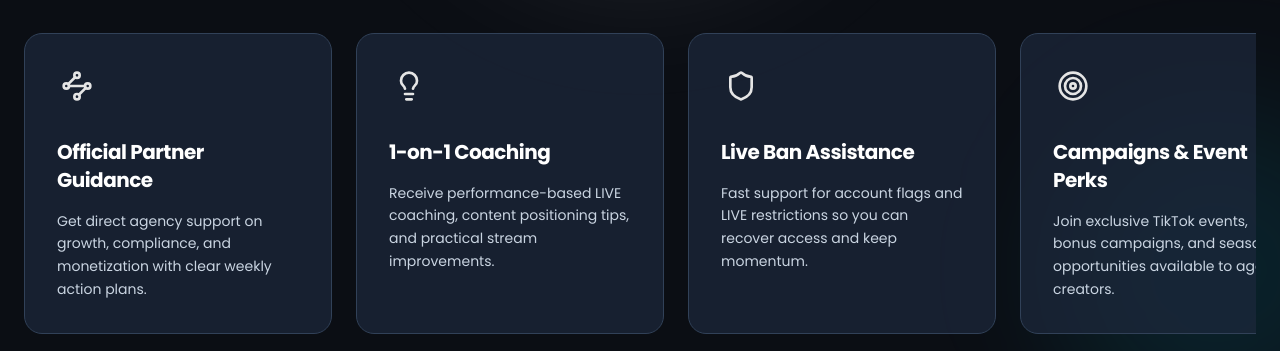
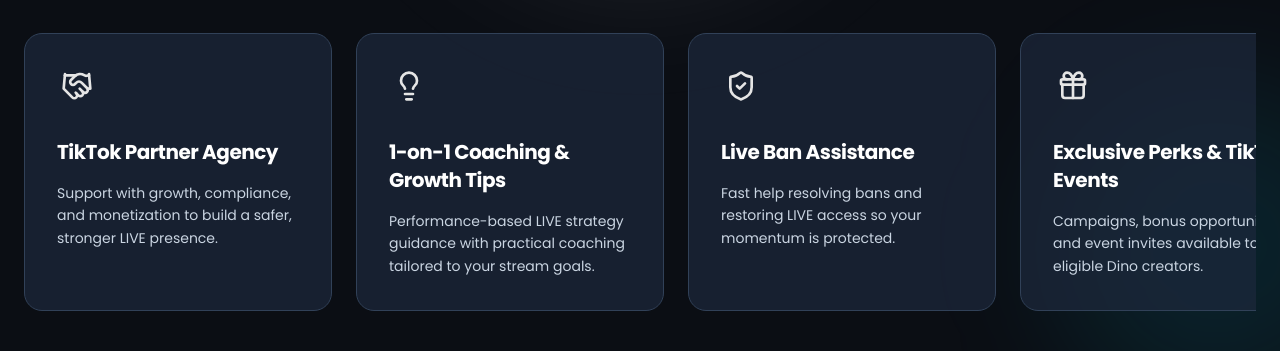
Before and after one commit to luongvietan/dino, a Next.js app: page / in a window 1280 px wide. Shown: the part 2720-3071 px from the top of the page. Built offline with nearby package versions, Linux system fonts and the light colour scheme.

Commit message:
Refactor FeatureFlow component and update API import. Changed icons and titles for clarity in the FeatureFlow section, enhancing the descriptions for better user understanding. Updated the import statement in route.ts for compatibility with the latest Next.js structure.

```diff
--- a/app/api/apply/route.ts
+++ b/app/api/apply/route.ts
@@ -1,4 +1,4 @@
-import { NextResponse } from "next/dist/server/web/spec-extension/response";
+import { NextResponse } from "next/server";
 import { Resend } from "resend";
 import { ApplicationEmail } from "@/components/emails/ApplicationEmail";
 import { render } from "@react-email/render";
--- a/components/sections/FeatureFlow.tsx
+++ b/components/sections/FeatureFlow.tsx
@@ -1,13 +1,13 @@
 import React from 'react'
 import {
-  Target,
+  Handshake,
   ChevronLeft,
   ChevronRight,
-  Shield,
+  ShieldCheck,
   Users,
-  Waypoints,
   Lightbulb,
-  BarChart3,
+  Gift,
+  KeyRound,
 } from 'lucide-react'
 import {
   Carousel,
@@ -19,34 +19,34 @@
 
 const items = [
   {
-    icon: Waypoints,
-    title: 'Official Partner Guidance',
-    desc: 'Get direct agency support on growth, compliance, and monetization with clear weekly action plans.',
+    icon: Handshake,
+    title: 'TikTok Partner Agency',
+    desc: 'Support with growth, compliance, and monetization to build a safer, stronger LIVE presence.',
   },
   {
     icon: Lightbulb,
-    title: '1-on-1 Coaching',
-    desc: 'Receive performance-based LIVE coaching, content positioning tips, and practical stream improvements.',
+    title: '1-on-1 Coaching & Growth Tips',
+    desc: 'Performance-based LIVE strategy guidance with practical coaching tailored to your stream goals.',
   },
   {
-    icon: Shield,
+    icon: ShieldCheck,
     title: 'Live Ban Assistance',
-    desc: 'Fast support for account flags and LIVE restrictions so you can recover access and keep momentum.',
+    desc: 'Fast help resolving bans and restoring LIVE access so your momentum is protected.',
   },
   {
-    icon: Target,
-    title: 'Campaigns & Event Perks',
-    desc: 'Join exclusive TikTok events, bonus campaigns, and seasonal opportunities available to agency creators.',
+    icon: Gift,
+    title: 'Exclusive Perks & TikTok Events',
+    desc: 'Campaigns, bonus opportunities, and event invites available to eligible Dino creators.',
   },
   {
-    icon: BarChart3,
-    title: 'Performance Tracking',
-    desc: 'Understand what drives retention and gifting with structured reporting and ongoing strategy reviews.',
+    icon: KeyRound,
+    title: 'Live Pro Badge & Stream Key',
+    desc: 'Access to OBS and stream tools when eligible so you can level up production quality.',
   },
   {
     icon: Users,
-    title: 'Creator Community Access',
-    desc: 'Connect with other creators in our private network for support, collaboration, and shared wins.',
+    title: 'Community Discord Server',
+    desc: 'Private support community and creator networking space for ongoing help and collaboration.',
   },
 ]
 
```
